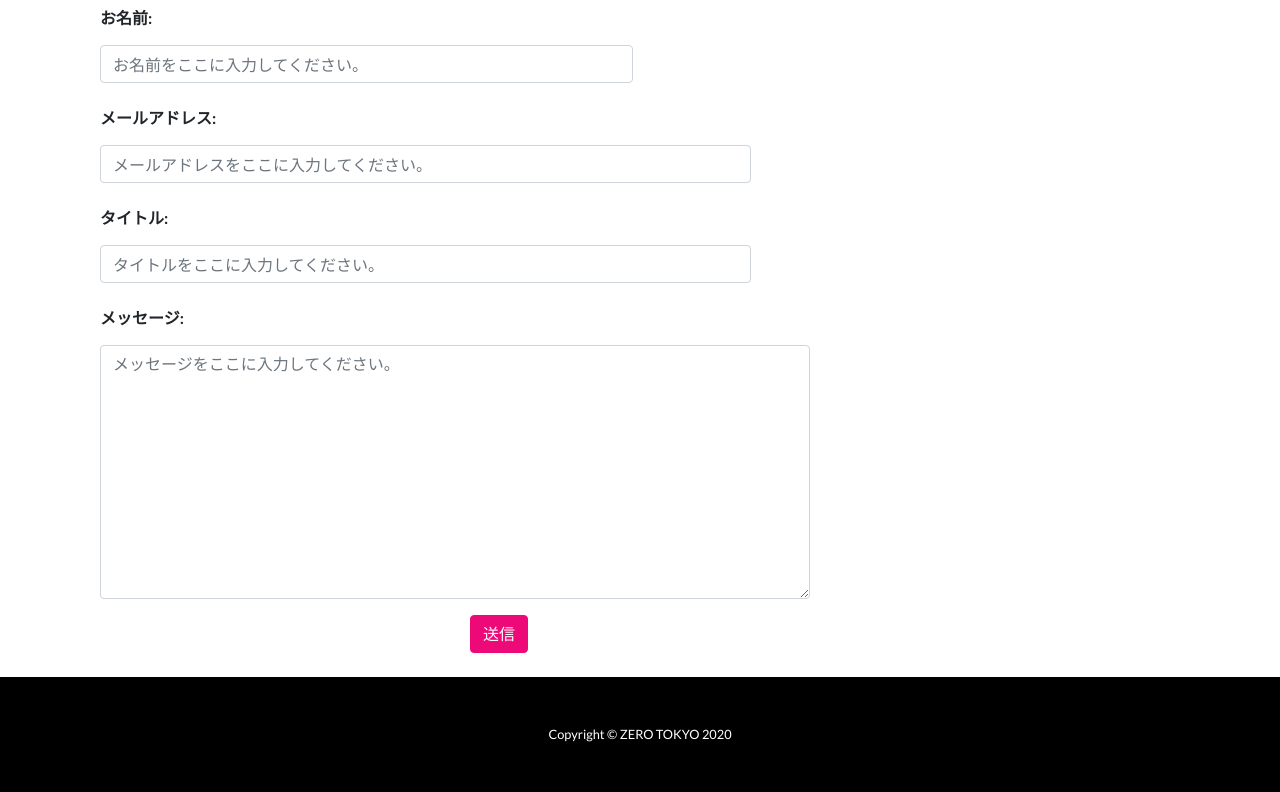
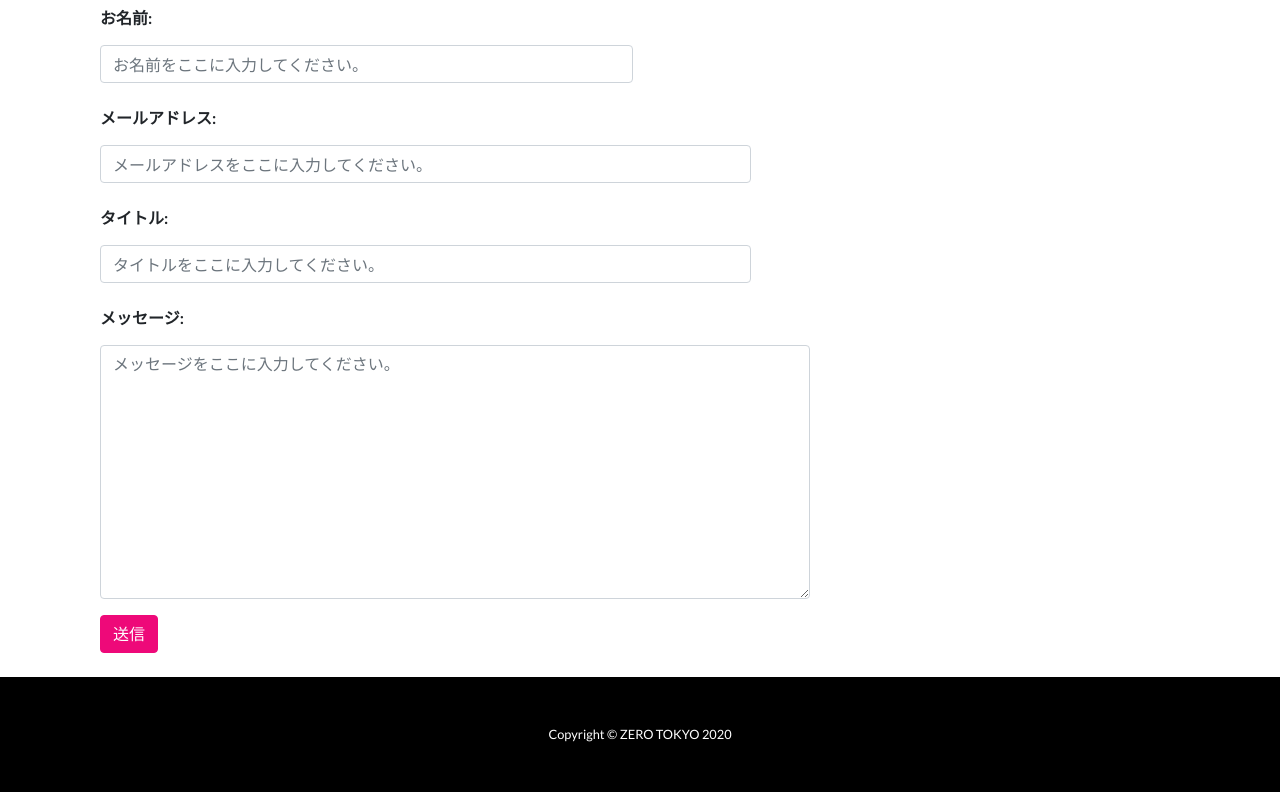
Before and after one commit to gizaju10/django, a Django app: page /inquiry/ in a window 1280 px wide. Shown: the part 143-935 px from the top of the page. Run offline with Django 3.2, Linux system fonts and the light colour scheme; some libraries are stand-ins or nearby versions.

Commit message:
送信ボタンを左寄せに変更

```diff
--- a/templates/inquiry.html
+++ b/templates/inquiry.html
@@ -22,7 +22,7 @@
                     </div>
                 </div>
                 {% endfor %}
-                <div class="offset-sm-4 col-sm-8">
+                <div class="col-sm-8">
                     <button class="btn btn-primary" type="submit">送信</button>
                 </div>
             </form>
```
